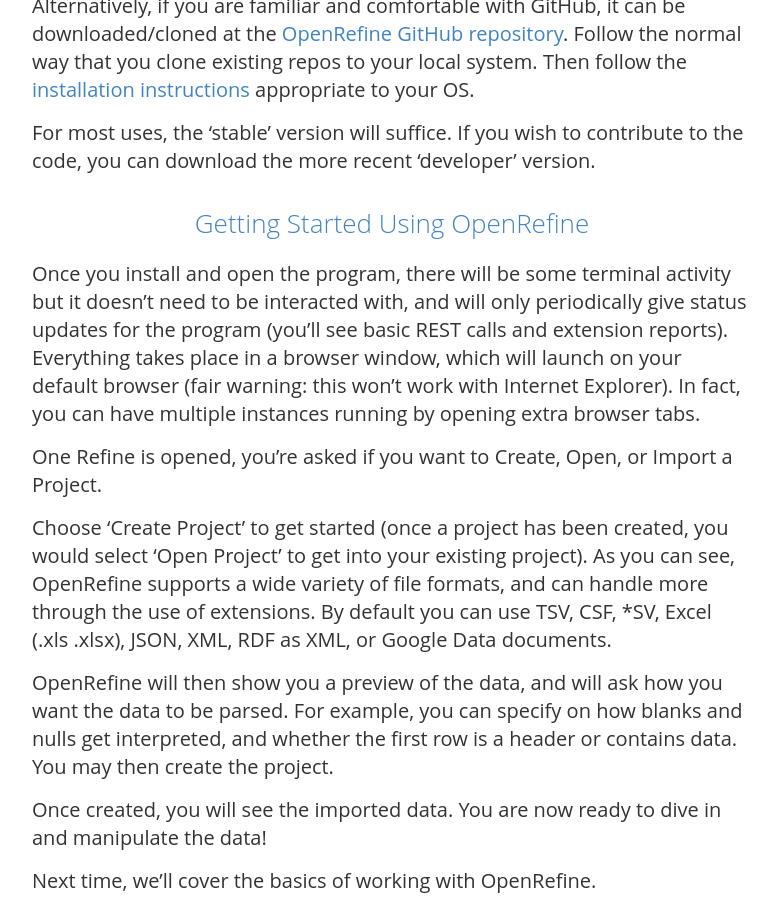
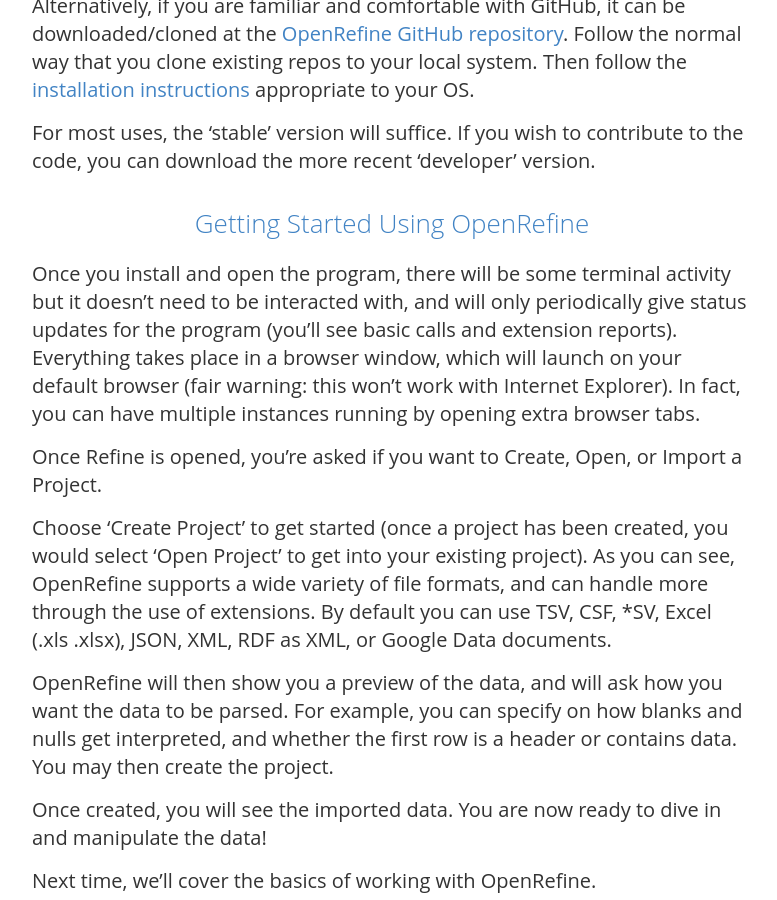
Before and after one commit to remerjohnson/remerjohnson.github.io, a Jekyll site: the page built from _posts/2015-7-24-open_refine_tutorial01.md, in a window 1280 px wide and 900 px high, scrolled down 1283 px. Shown: the whole window, without its empty margins (248-1025 px from the left). Built offline with Jekyll 4.4.1, drawn with Linux system fonts in a browser that asks for light colours; nearby versions of some CDN libraries; comment, search, counter and statistics services are not loaded.

Commit message:
Updated post

```diff
--- a/_posts/2015-7-24-open_refine_tutorial01.md
+++ b/_posts/2015-7-24-open_refine_tutorial01.md
@@ -22,9 +22,9 @@
 For most uses, the 'stable' version will suffice. If you wish to contribute to the code, you can download the more recent 'developer' version.
 
 ## Getting Started Using OpenRefine
-Once you install and open the program, there will be some terminal activity but it doesn't need to be interacted with, and will only periodically give status updates for the program (you'll see basic REST calls and extension reports). Everything takes place in a browser window, which will launch on your default browser (fair warning: this won't work with Internet Explorer). In fact, you can have multiple instances running by opening extra browser tabs.
+Once you install and open the program, there will be some terminal activity but it doesn't need to be interacted with, and will only periodically give status updates for the program (you'll see basic calls and extension reports). Everything takes place in a browser window, which will launch on your default browser (fair warning: this won't work with Internet Explorer). In fact, you can have multiple instances running by opening extra browser tabs.
 
-One Refine is opened, you're asked if you want to Create, Open, or Import a Project.
+Once Refine is opened, you're asked if you want to Create, Open, or Import a Project.
 
 Choose 'Create Project' to get started (once a project has been created, you would select 'Open Project' to get into your existing project). As you can see, OpenRefine supports a wide variety of file formats, and can handle more through the use of extensions. By default you can use TSV, CSF, \*SV, Excel (.xls .xlsx), JSON, XML, RDF as XML, or Google Data documents.
 
```
